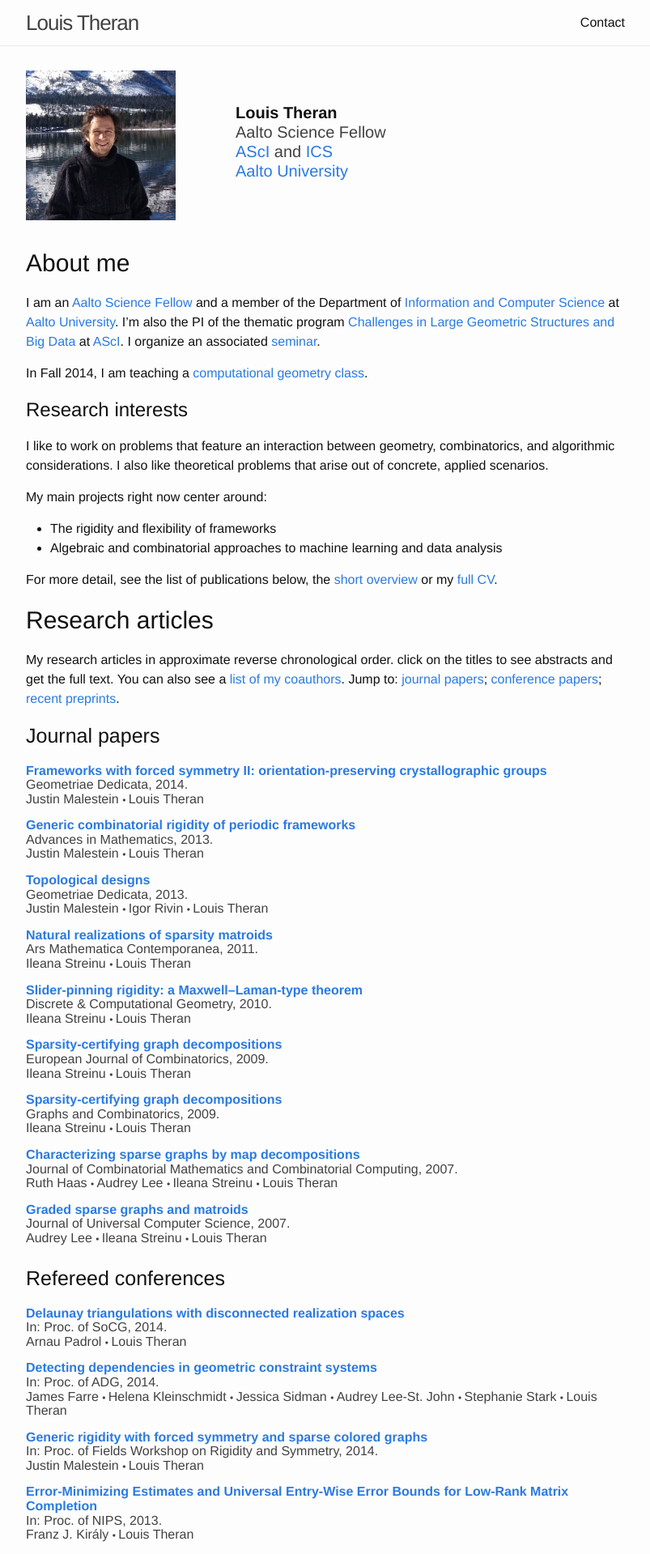
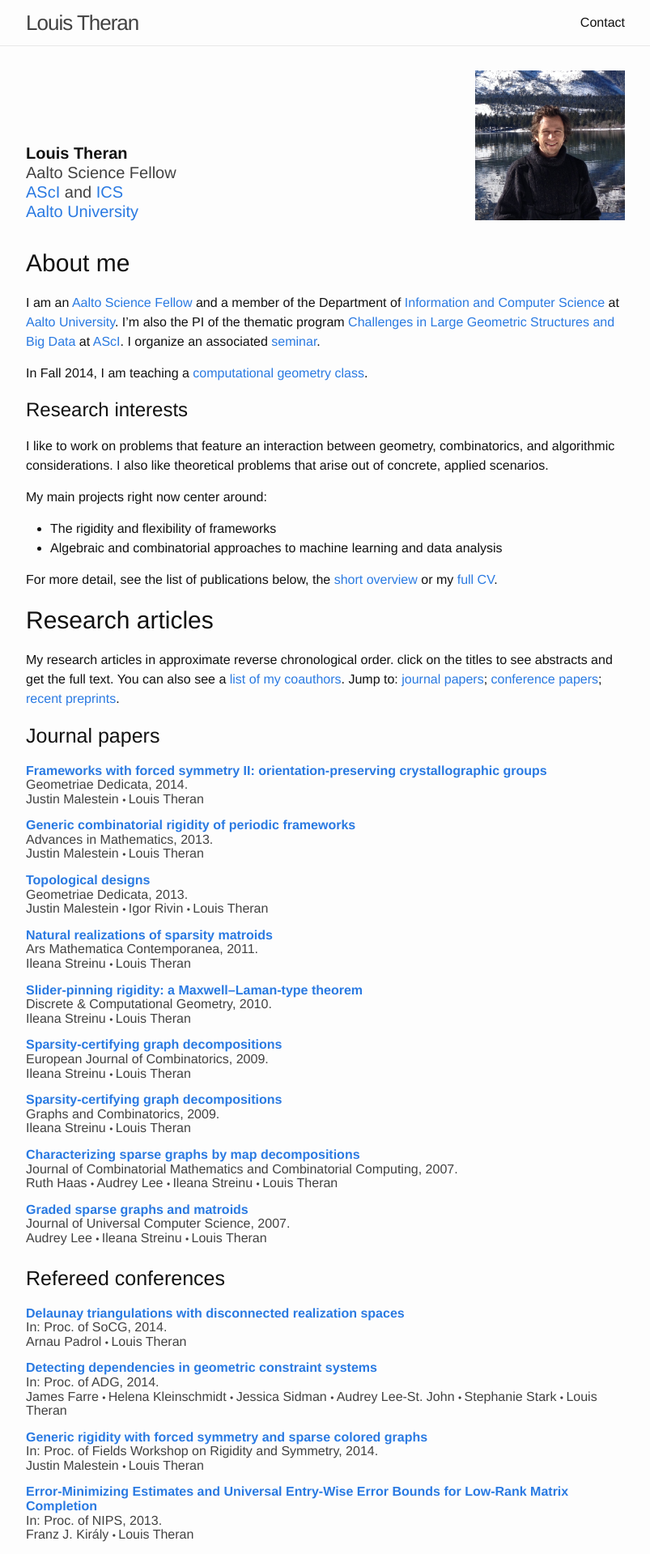
Before and after one commit to theran/theran.github.io, a Jekyll site: the page built from index.html, in a window 1280 px wide. Shown: the top 1919 px of the page at 81% size, without its empty margins (238-1041 px from the left). Built offline with Jekyll 4.4.1, drawn with Linux system fonts in a browser that asks for light colours.

Commit message:
Updated picture layout.

```diff
--- a/_sass/_layout.scss
+++ b/_sass/_layout.scss
@@ -404,7 +404,7 @@ h1.paper-title {
  */
 bio.short-bio {
     display: block;
-    clear: left;
+    clear: right;
 }
 
 /**
@@ -414,17 +414,17 @@ bio.short-bio {
     display: block;
 
     .picture {
-        float: left;
+        float: right;
         max-width: 25%;
         margin-bottom:  $spacing-unit;
     }
 
     .info {
         display: block;
-        padding-left: 35%;
+//        padding-left: 35%;
         line-height: 1.2;
         font-size: 20px;
-        padding-top: 40px;
+        padding-top: 90px;
     }
 
     .name {
```
